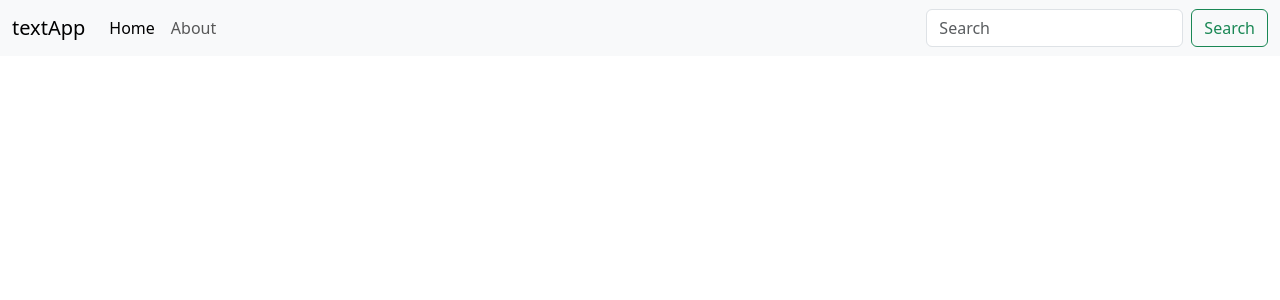
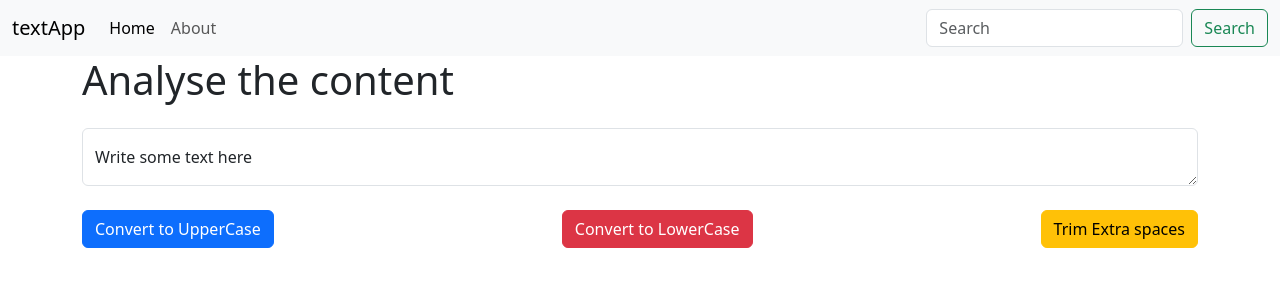
Before and after one commit to GURU-SAI-PRADEEP-Y/textApp, a React (Vite) app: page / in a window 1280 px wide. Shown: the top 300 px of the page. Built offline with nearby package versions, Linux system fonts and the light colour scheme.

Commit message:
I have learnt about states and useState Hook to modify the content in the text value in text area

```diff
--- a/src/App.jsx
+++ b/src/App.jsx
@@ -1,5 +1,6 @@
 import './App.css'
 import Navbar from './components/Navbar'
+import TextForm from './components/TextForm'
 
 
 function App() {
@@ -7,6 +8,7 @@ function App() {
   return (
     <>
       <Navbar title="textApp" />
+      <TextForm placeholder="Write some text here" />
     </>
   )
 }
--- /dev/null
+++ b/src/components/TextForm.jsx
@@ -0,0 +1,35 @@
+import React, { useState } from 'react'
+
+export default function TextForm(props) {
+    const [text, setText] = useState('');
+
+    const handleUpperCase = () => {
+        setText(text.toUpperCase());
+    }
+    const handleLowerCase = () => {
+        setText(text.toLowerCase());
+    }
+    const handleTrimSpace = () => {
+        setText(text.trim());
+    }
+    const handleOnChange = (event) => {
+        console.log("handled on change");
+        setText(event.target.value);
+    }
+    return (
+        <>
+            <div className="container">
+                <h1>Analyse the content</h1>
+                <div className="form-floating my-4">
+                    <textarea className="form-control" placeholder="Leave a comment here" id="floatingTextarea" value={text} onChange={handleOnChange}></textarea>
+                    <label htmlFor="floatingTextarea">{props.placeholder}</label>
+                </div>
+                <div className="butt d-flex justify-content-between">
+                    <button className="btn btn-primary" onClick={handleUpperCase}>Convert to UpperCase</button>
+                    <button className="btn btn-danger" onClick={handleLowerCase}>Convert to LowerCase</button>
+                    <button className="btn btn-warning" onClick={handleTrimSpace}>Trim Extra spaces</button>
+                </div>
+            </div>
+        </>
+    )
+}
```
